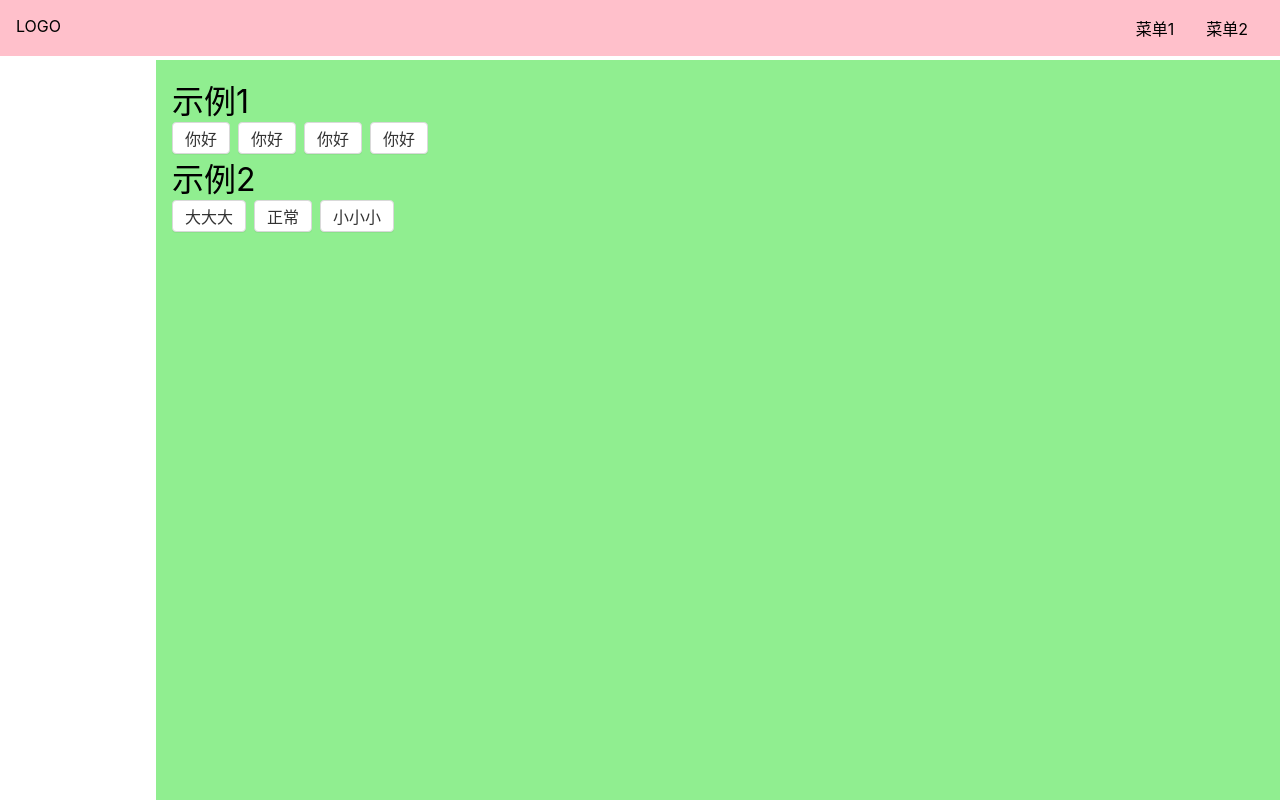
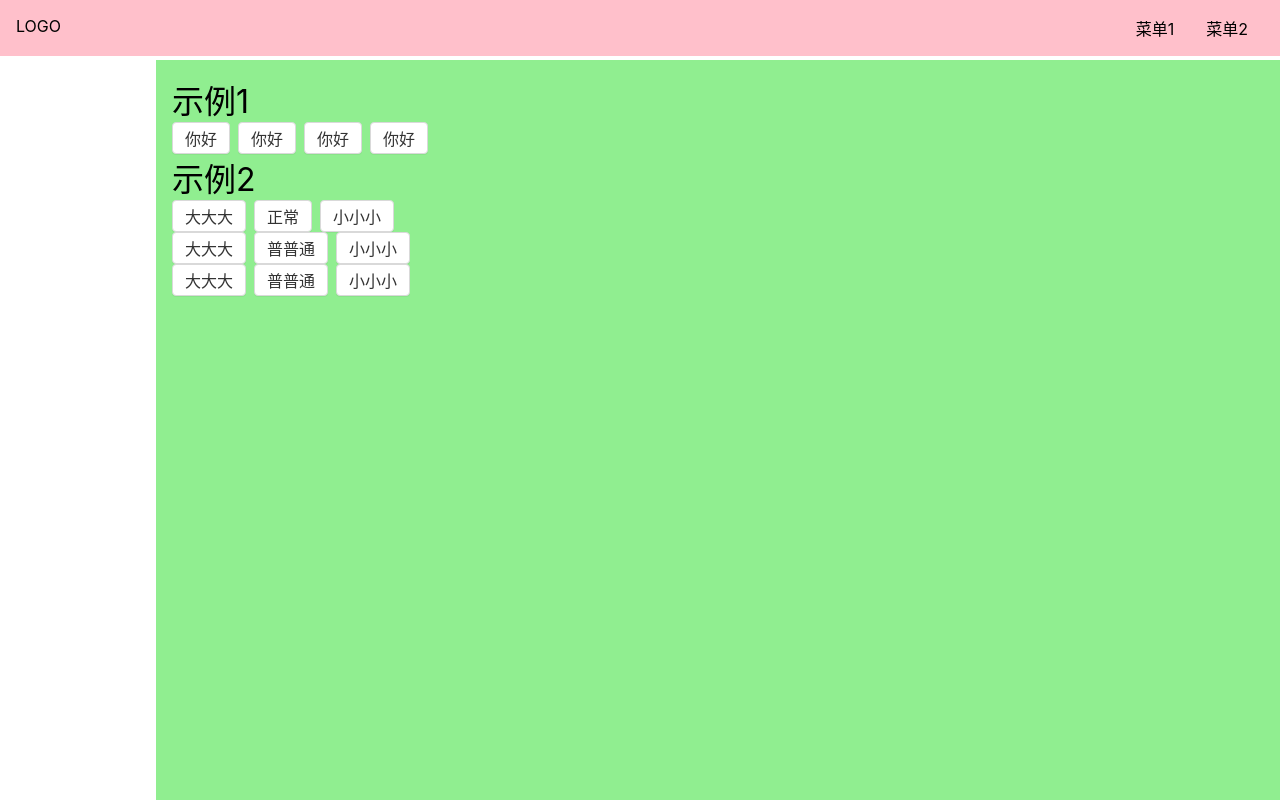
Before and after one commit to king-open/nightUI, a Vue app: page /#/doc/button in a window 1280 px wide. Built offline with nearby package versions, Linux system fonts and the light colour scheme.

Commit message:
size css 1

```diff
--- a/src/components/ButtonDemo.vue
+++ b/src/components/ButtonDemo.vue
@@ -10,14 +10,25 @@
     <Button>正常</Button>
     <Button size="small">小小小</Button>
   </div>
+  <div>
+    <Button theme="link" size="big">大大大</Button>
+    <Button theme="link">普普通</Button>
+    <Button theme="link" size="small">小小小</Button>
+  </div>
+  <div>
+    <Button size="big" theme="text">大大大</Button>
+    <Button theme="text">普普通</Button>
+    <Button size="small" theme="text">小小小</Button>
+  </div>
 </template>
 
 <script lang="ts">
 import Button from '../lib/Button.vue'
+
 export default {
-  components:{Button},
-  setup(){
-    const onClick = ()=>{
+  components: {Button},
+  setup() {
+    const onClick = () => {
       console.log(onClick)
       console.log('hi')
     }
--- a/src/lib/Button.vue
+++ b/src/lib/Button.vue
@@ -91,19 +91,15 @@ $radius: 4px;
       background: darken(white, 5%);
     }
   }
-
-  &.n-theme-button {
   &.n-size-big {
     font-size: 24px;
     height: 48px;
-      padding: 0 16px
+    padding: 0 16px;
   }
-
   &.n-size-small {
     font-size: 12px;
     height: 20px;
     padding: 0 4px;
   }
 }
-}
 </style>
```
Lines whose indentation alone changed are shown as unchanged.
